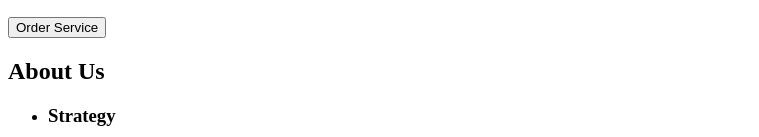
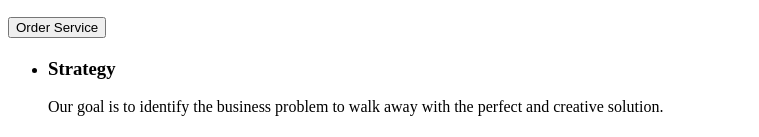
Before and after one commit to yunusymn/goit-markup-hw-01, a plain HTML site: page index.html in a window 1280 px wide. Shown: the part 198-335 px from the top of the page, without its empty margins (0-759 px from the left). Drawn offline with Linux system fonts and the light colour scheme.

Commit message:
commit13

```diff
--- a/index.html
+++ b/index.html
@@ -40,10 +40,11 @@
         <Section>
             <h1>Effective Solutions
                 for Your Business</h1>
+                <button type="button">Order Service</button>
         </Section>
-        <button type="button">Order Service</button>
+
         <Section>
-            <h2>About Us</h2>
+            <h2></h2>
             <ul>
                 <li>
                     <h3>Strategy</h3>
```
